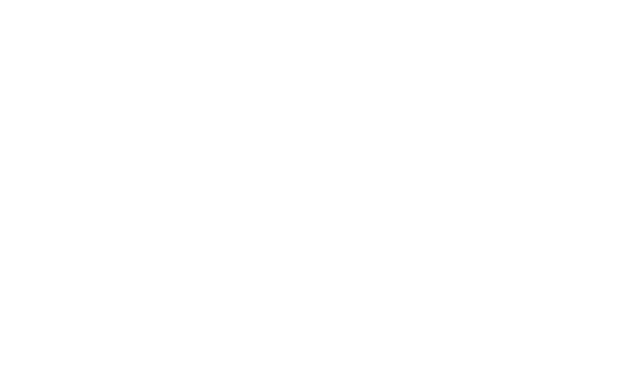
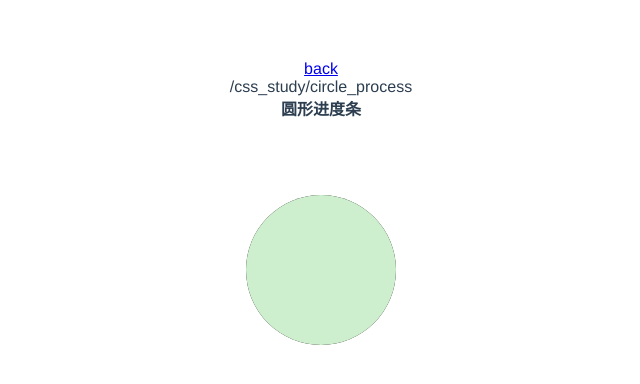
Before and after one commit to xiongxiong109/front_end_study, a Vue app: page /css_study/circle_process in a window 1280 px wide. Shown: the top 384 px of the page, without its empty margins (319-959 px from the left). Built offline with nearby package versions, Linux system fonts and the light colour scheme.

Commit message:
添加circle进度条页面

```diff
--- a/src/router/CSStudy/index.js
+++ b/src/router/CSStudy/index.js
@@ -3,5 +3,6 @@
 	Nav(resolve) { require(['./pages/nav'], resolve) },
 	RadCircle(resolve) { require(['./pages/rad_circle'], resolve) },
 	DdDt(resolve) { require(['./pages/dd_dt'], resolve) },
-	D3Trans(resolve) { require(['./pages/d3_trans'], resolve) }
+	D3Trans(resolve) { require(['./pages/d3_trans'], resolve) },
+	CirPro(resolve) { require(['./pages/cir_pro'], resolve) }
 }
--- a/src/router/CSStudy/nav.links.js
+++ b/src/router/CSStudy/nav.links.js
@@ -2,5 +2,6 @@
 module.exports = [
 	{path: '/rad_circle', nm: '内凹圆角'},
 	{path: '/dd_dt', nm: '利用dd、dt实现连字符换行'},
-	{path: '/d3_trans', nm: '3d变换'}
+	{path: '/d3_trans', nm: '3d变换'},
+	{path: '/circle_process', nm: '圆形进度条'}
 ]
--- /dev/null
+++ b/src/router/CSStudy/pages/cir_pro.vue
@@ -0,0 +1,57 @@
+<template>
+	<div class="com-page">
+		<h4>圆形进度条</h4>
+		<div class="container-box">
+			<div class="progress">
+				<div class="left-circle">
+					<div class="half-circle"></div>
+				</div>
+				<div class="right-circle">
+					<div class="half-circle"></div>
+				</div>
+			</div>
+		</div>
+	</div>
+</template>
+<style type="text/css">
+	.container-box {
+		height: 300px;
+		display: flex;
+		align-items: center;
+		justify-content: center;
+	}
+	.progress {
+		width: 150px;
+		height: 150px;
+		border-radius: 50%;
+		color: #fff;
+		display: flex;
+		align-items: center;
+		justify-content: center;
+		overflow: hidden;
+	}
+	.left-circle, .right-circle {
+		flex: 1;
+		height: 100%;
+		overflow: hidden;
+		position: relative;
+		background-color: #000;
+	}
+	.half-circle {
+		position: absolute;
+		top: 0;
+		left: 0;
+		width: 100%;
+		height: 100%;
+		background-color: #cdefcd;
+	}
+	.left-circle .half-circle {
+		content: '';
+		transform-origin: right center;
+		transform: rotateZ(0);
+	}
+	.right-circle .half-circle {
+		transform-origin: left;
+		transform: rotateZ(0);
+	}
+</style>
--- a/src/router/Home/pages/home.vue
+++ b/src/router/Home/pages/home.vue
@@ -15,7 +15,7 @@
 			return {
 				title: 'Front_End Study',
 				navLinks: [
-					{nm: 'css_study', url: '/css_study/nav'}
+					{nm: 'css_secrets', url: '/css_study/nav'}
 				]
 			}
 		}
--- a/src/router/index.js
+++ b/src/router/index.js
@@ -42,6 +42,11 @@
           path: 'd3_trans',
           name: 'd3_trans',
           component: CSStudy.D3Trans
+        },
+        { // 圆形进度条
+          path: 'circle_process',
+          name: 'circle_process',
+          component: CSStudy.CirPro
         }
     	]
     }
```
